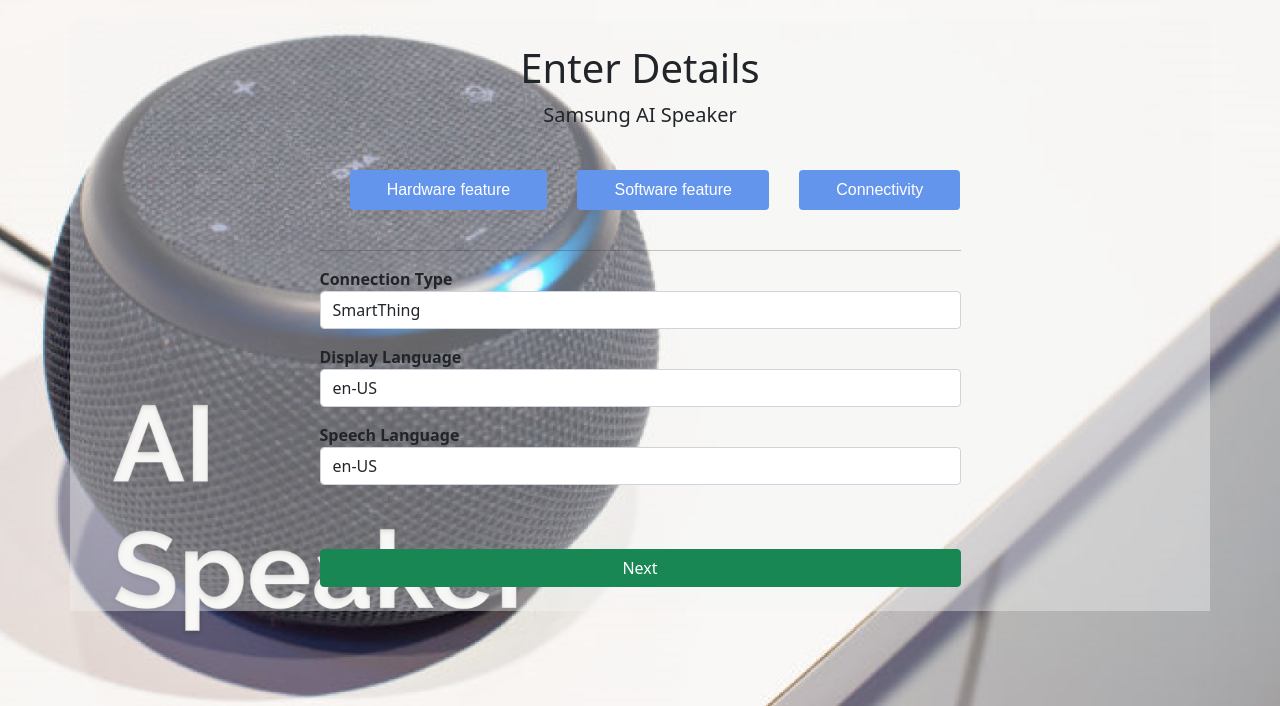
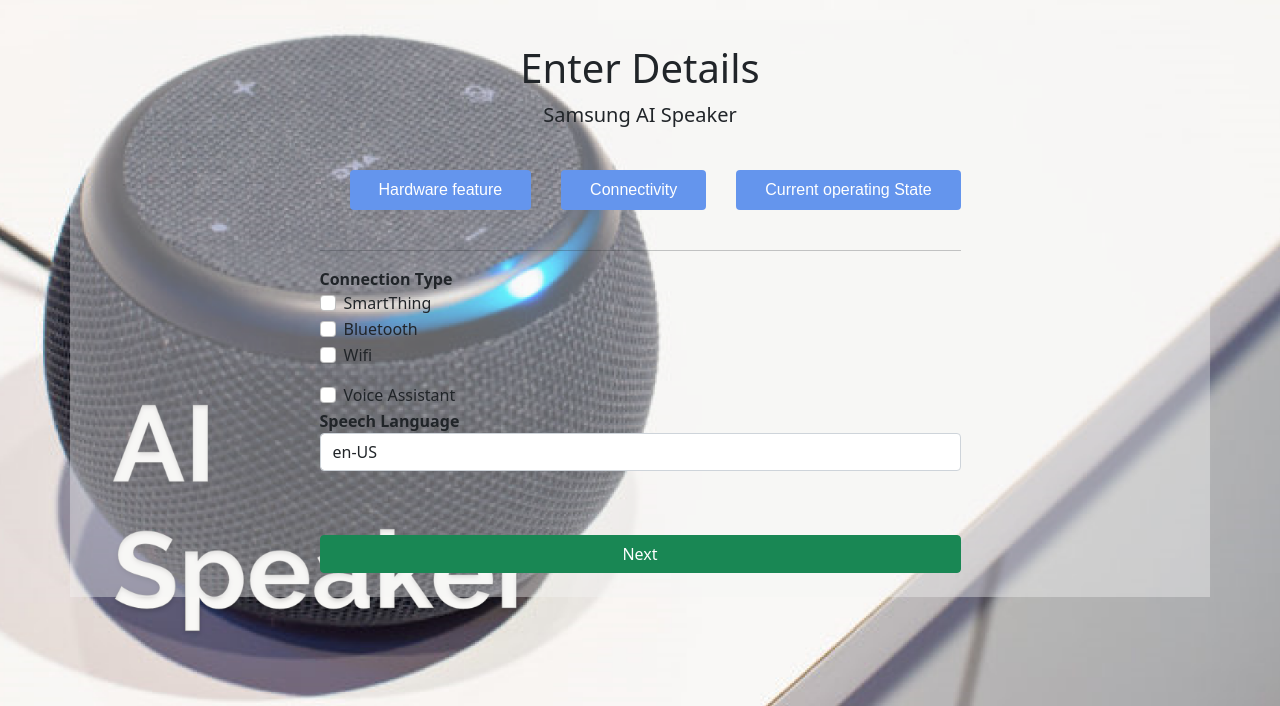
Before and after one commit to Lucifergene/Prism_WashingMachine, a Flask app: page /ai-speaker in a window 1280 px wide, after a click on "Connectivity". Shown: the part 94-800 px from the top of the page. Run offline with Flask 2, Linux system fonts and the light colour scheme; some libraries are stand-ins or nearby versions; some web fonts are replaced.

Commit message:
corrected fronend of the ac and ai speaker pages

```diff
--- a/templates/AiSpeaker.html
+++ b/templates/AiSpeaker.html
@@ -93,10 +93,10 @@
               <a class="nav-link active fs-6" id="step1-tab" style="display: none" data-toggle="tab" href="#step1">Broad Category</a>
               <a class="nav-link fs-6" id="step2-tab" style="color: white !important;
 background-color: cornflowerblue;" data-toggle="tab" href="#step2">Hardware feature</a>
-              <a class="nav-link fs-6" id="step3-tab" style="color: white !important;
-background-color: cornflowerblue;" data-toggle="tab" href="#step3">Software feature</a>
+              <a class="nav-link fs-6" id="step3-tab" style=" color: white !important;
+background-color: cornflowerblue;" data-toggle="tab" href="#step3">Connectivity</a>
               <a class="nav-link fs-6" id="step4-tab" style="color: white !important;
- background-color: cornflowerblue;" data-toggle="tab" href="#step4">Connectivity</a>
+ background-color: cornflowerblue;" data-toggle="tab" href="#step4">Current operating State</a>
             </div>
           </nav>
 
@@ -112,9 +112,6 @@
                   <option value="No">No</option>
                 </select>
               </div>
-
-
-
               <div class="form-group mb-2">
                 <label class="fw-bold" for="body-color">Body Color:&nbsp;</label>
                 <select class="form-control" id="body-color" name="body-color">
@@ -130,21 +127,36 @@
               <hr>
               <div class="form-group mb-3">
                 <label class="fw-bold" for="connection-type">Connection Type</label>
-                <select class="form-control" id="connection-type" name="connection-type">
+                <!-- <select class="form-control" id="connection-type" name="connection-type">
                   <option value="SmartThing">SmartThing</option>
                   <option value="Bluetooth">Bluetooth</option>
                   <option value="Wifi">Wifi</option>
-                </select>
+                </select> -->
+                <div class="form-check">
+                  <input class="form-check-input" type="checkbox" value="SmartThing" id="connection-type-1">
+                  <label class="form-check-label" for="connection-type-1">
+                    SmartThing
+                  </label>
+                </div>
+                <div class="form-check">
+                  <input class="form-check-input" type="checkbox" value="Bluetooth" id="connection-type-2" >
+                  <label class="form-check-label" for="connection-type-2">
+                    Bluetooth
+                  </label>
+                </div><div class="form-check">
+                  <input class="form-check-input" type="checkbox" value="Wifi" id="connection-type-3">
+                  <label class="form-check-label" for="connection-type-3">
+                    Wifi
+                  </label>
+                </div>
+              </div>
+              <div class="form-check">
+                <input class="form-check-input" type="checkbox" value="Voice Assistant" id="connection-type-4">
+                <label class="form-check-label" for="connection-type-4">
+                  Voice Assistant
+                </label>
               </div>
 
-              <div class="form-group mb-3">
-                <label class="fw-bold" for="display-lang">Display Language</label>
-                <select class="form-control" id="display-lang" name="display-lang">
-                  <option value="en-US">en-US</option>
-                  <option value="ko-KR">ko-KR</option>
-                  <option value="ru-RU">ru-RU</option>
-                </select>
-              </div>
 
               <div class="form-group mb-3">
                 <label class="fw-bold" for="speech-lang">Speech Language</label>
```
Also changed, not shown: templates/AC.html (+81 -16 lines).
